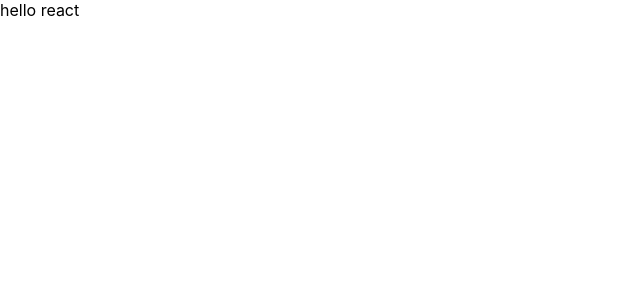
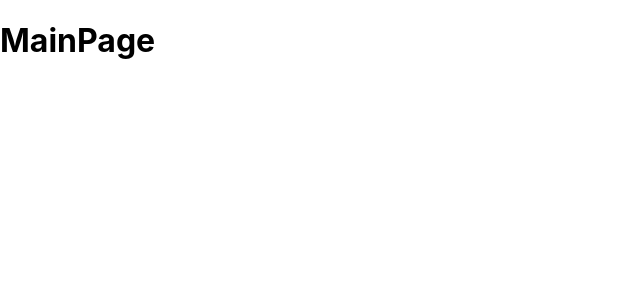
Before and after one commit to alex-zander-0403/base-mern, a React (Create React App) app in the folder client/: page / in a window 1280 px wide. Shown: the top 300 px of the page, without its empty margins (0-640 px from the left). Built offline with nearby package versions, Linux system fonts and the light colour scheme.

Commit message:
base routing

```diff
--- a/client/package.json
+++ b/client/package.json
@@ -9,6 +9,7 @@
     "@testing-library/user-event": "^13.5.0",
     "react": "^19.3.0",
     "react-dom": "^19.3.0",
+    "react-router-dom": "^7.18.4",
     "react-scripts": "5.0.1",
     "web-vitals": "^2.1.4"
   },
--- a/client/src/App.js
+++ b/client/src/App.js
@@ -1,5 +1,20 @@
+import { BrowserRouter, Routes, Route } from "react-router-dom";
+import { MainPage } from "./pages/MainPage";
+import { AboutPage } from "./pages/AboutPage";
+import { NotFoundPage } from "./pages/NotFoundPage";
+import { paths } from "./paths";
+
+//
 function App() {
-  return <div className="App">hello react</div>;
+  return (
+    <BrowserRouter>
+      <Routes>
+        <Route path={paths.main} element={<MainPage />} />
+        <Route path={paths.about} element={<AboutPage />} />
+        <Route path={paths.notFound} element={<NotFoundPage />} />
+      </Routes>
+    </BrowserRouter>
+  );
 }
 
 export default App;
--- /dev/null
+++ b/client/src/pages/AboutPage/AboutPage.jsx
@@ -0,0 +1,5 @@
+export function AboutPage() {
+  return <h1>AboutPage</h1>;
+}
+
+// export default AboutPage;
--- /dev/null
+++ b/client/src/pages/AboutPage/index.js
@@ -0,0 +1 @@
+export * from "./AboutPage";
--- /dev/null
+++ b/client/src/pages/MainPage/MainPage.jsx
@@ -0,0 +1,5 @@
+export function MainPage() {
+  return <h1>MainPage</h1>;
+}
+
+// export default MainPage;
--- /dev/null
+++ b/client/src/pages/MainPage/index.js
@@ -0,0 +1 @@
+export * from "./MainPage";
--- /dev/null
+++ b/client/src/pages/NotFoundPage/NotFoundPage.jsx
@@ -0,0 +1,5 @@
+export function NotFoundPage() {
+  return <h1>NotFoundPage</h1>;
+}
+
+// export default NotFoundPage;
--- /dev/null
+++ b/client/src/pages/NotFoundPage/index.js
@@ -0,0 +1 @@
+export * from "./NotFoundPage";
--- /dev/null
+++ b/client/src/paths.js
@@ -0,0 +1,5 @@
+export const paths = {
+  main: "/",
+  about: "/about",
+  notFound: "*",
+};
```
Also changed, not shown: 1 other file (tests, documents, lock files or other folders).
